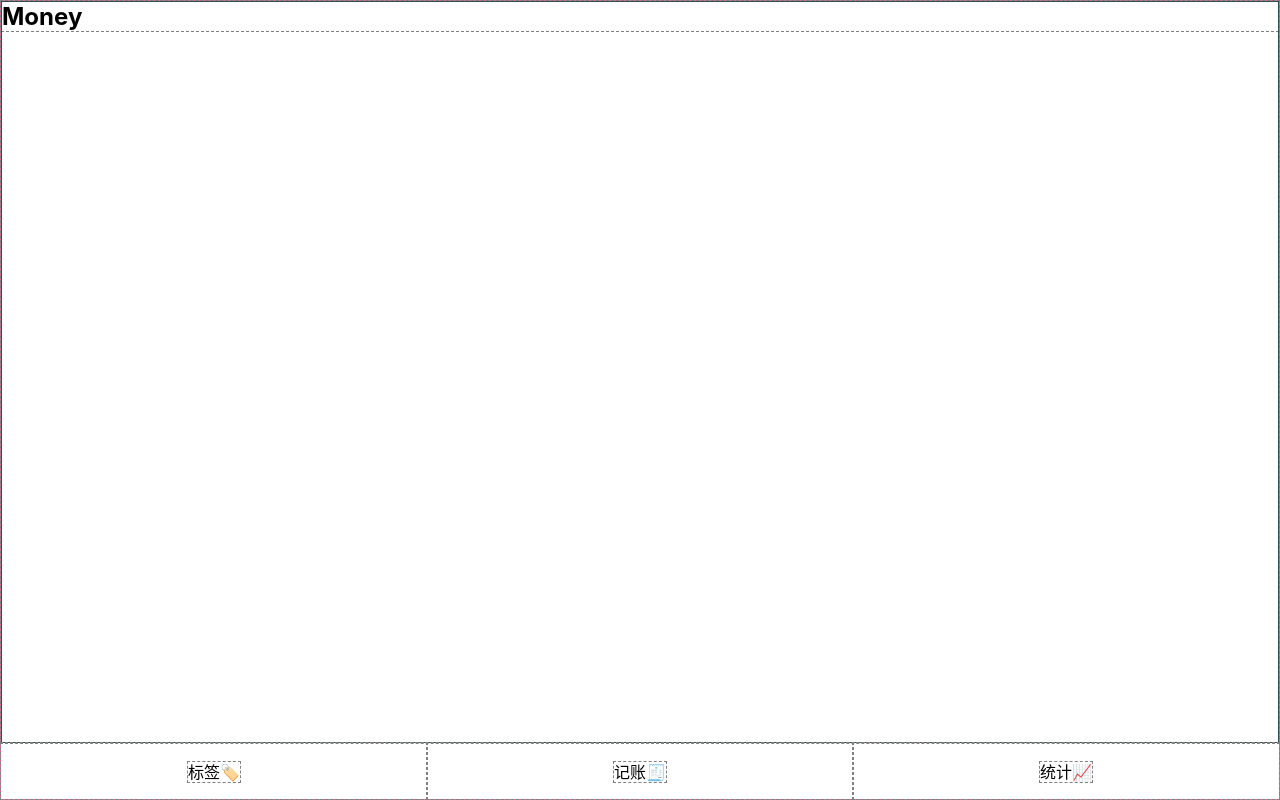
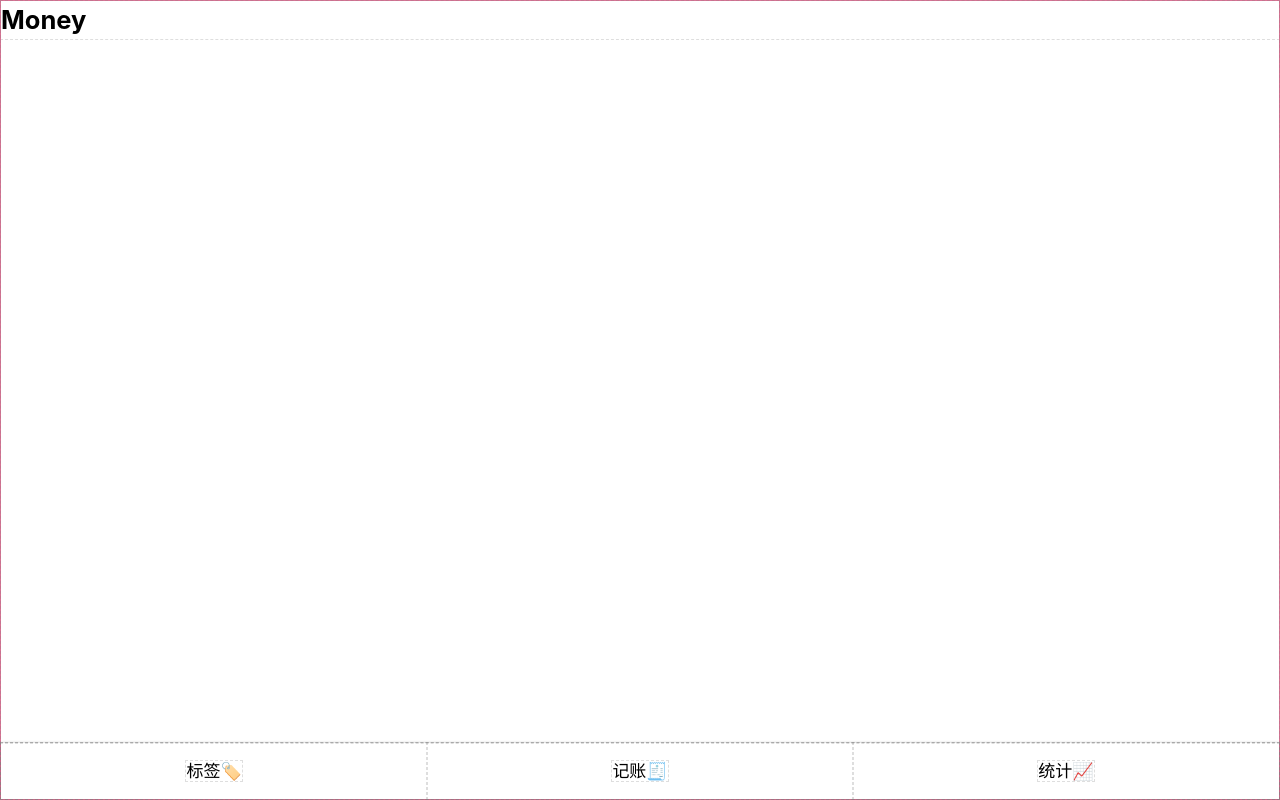
Before and after one commit to oSIBERIAo/Bookkeeping, a React (Create React App) app: page /#/Money in a window 1280 px wide. Built offline with nearby package versions, Linux system fonts and the light colour scheme.

Commit message:
添加Nav组件

```diff
--- a/src/App.tsx
+++ b/src/App.tsx
@@ -10,6 +10,7 @@ import {
 import "./App.css"
 // eslint-disable-next-line
 import styled from "styled-components"
+import { Nav } from "./components/Nav"
 
 // eslint-disable-next-line
 const Wrapper = styled.div`
@@ -19,19 +20,9 @@ const Wrapper = styled.div`
   flex-direction: column;
 `
 const Main = styled.div`
-  border: 1px solid darkslategray;
+  //border: 1px solid darkslategray;
   flex-grow: 1;
   overflow: auto;
-`
-const Nav = styled.nav`
-  > ul {
-    display: flex;
-    > li {
-      width: 33.333%;
-      text-align: center;
-      padding: 16px;
-    }
-  }
 `
 
 function App() {
@@ -55,19 +46,7 @@ function App() {
             </Route>
           </Switch>
         </Main>
-        <Nav>
-          <ul>
-            <li>
-              <Link to="/tags">标签🏷️</Link>
-            </li>
-            <li>
-              <Link to="/money">记账🧾</Link>
-            </li>
-            <li>
-              <Link to="/statistics">统计📈</Link>
-            </li>
-          </ul>
-        </Nav>
+        <Nav />
       </Wrapper>
     </Router>
   )
--- /dev/null
+++ b/src/components/Nav.tsx
@@ -0,0 +1,35 @@
+import styled from "styled-components"
+import { Link } from "react-router-dom"
+import React from "react"
+
+const NavWrapper = styled.nav`
+  line-height: 24px;
+  box-shadow: 0 0 3px rgba(0, 0, 0, 0.25);
+  > ul {
+    display: flex;
+    > li {
+      width: 33.333%;
+      text-align: center;
+      padding: 16px;
+    }
+  }
+`
+
+const Nav = () => {
+  return(
+    <NavWrapper>
+      <ul>
+        <li>
+          <Link to="/tags">标签🏷️</Link>
+        </li>
+        <li>
+          <Link to="/money">记账🧾</Link>
+        </li>
+        <li>
+          <Link to="/statistics">统计📈</Link>
+        </li>
+      </ul>
+    </NavWrapper>
+  )
+}
+export { Nav }
--- a/src/index.scss
+++ b/src/index.scss
@@ -17,7 +17,7 @@ ol {
 }
 
 * {
-  outline: 1px dashed rgb(128, 128, 128);
+  outline: 1px dashed rgba(128, 128, 128, 0.25);
 }
 
 a {
@@ -25,19 +25,29 @@ a {
   color: inherit;
 }
 
+body{
+  font-family: "SF Pro SC","SF Pro Text","SF Pro Icons","PingFang SC","Helvetica Neue","Helvetica","Arial",sans-serif;
+}
+
 body {
   margin: 0;
   // font-family: -apple-system, BlinkMacSystemFont, 'Segoe UI', 'Roboto', 'Oxygen',
   //   'Ubuntu', 'Cantarell', 'Fira Sans', 'Droid Sans', 'Helvetica Neue',
   //   sans-serif;
-  font-family: -apple-system, "Noto Sans", "Helvetica Neue", Helvetica,
-    "Nimbus Sans L", Arial, "Liberation Sans", "PingFang SC", "Hiragino Sans GB",
-    "Noto Sans CJK SC", "Source Han Sans SC", "Source Han Sans CN",
-    "Microsoft YaHei", "Wenquanyi Micro Hei", "WenQuanYi Zen Hei", "ST Heiti",
-    SimHei, "WenQuanYi Zen Hei Sharp", sans-serif;
-  -webkit-font-smoothing: antialiased;
-  -moz-osx-font-smoothing: grayscale;
+  //font-family: -apple-system, "Noto Sans", "Helvetica Neue", Helvetica,
+  //  "Nimbus Sans L", Arial, "Liberation Sans", "PingFang SC", "Hiragino Sans GB",
+  //  "Noto Sans CJK SC", "Source Han Sans SC", "Source Han Sans CN",
+  //  "Microsoft YaHei", "Wenquanyi Micro Hei", "WenQuanYi Zen Hei", "ST Heiti",
+  //  SimHei, "WenQuanYi Zen Hei Sharp", sans-serif;
+  //-webkit-font-smoothing: antialiased;
+  //-moz-osx-font-smoothing: grayscale;
+
+  font-size: 17px;
+  line-height:1.47059;
+  font-weight: 400;
 }
+
+
 
 code {
   font-family: source-code-pro, Menlo, Monaco, Consolas, "Courier New",
```
Also changed, not shown: src/helper.scss (added).
